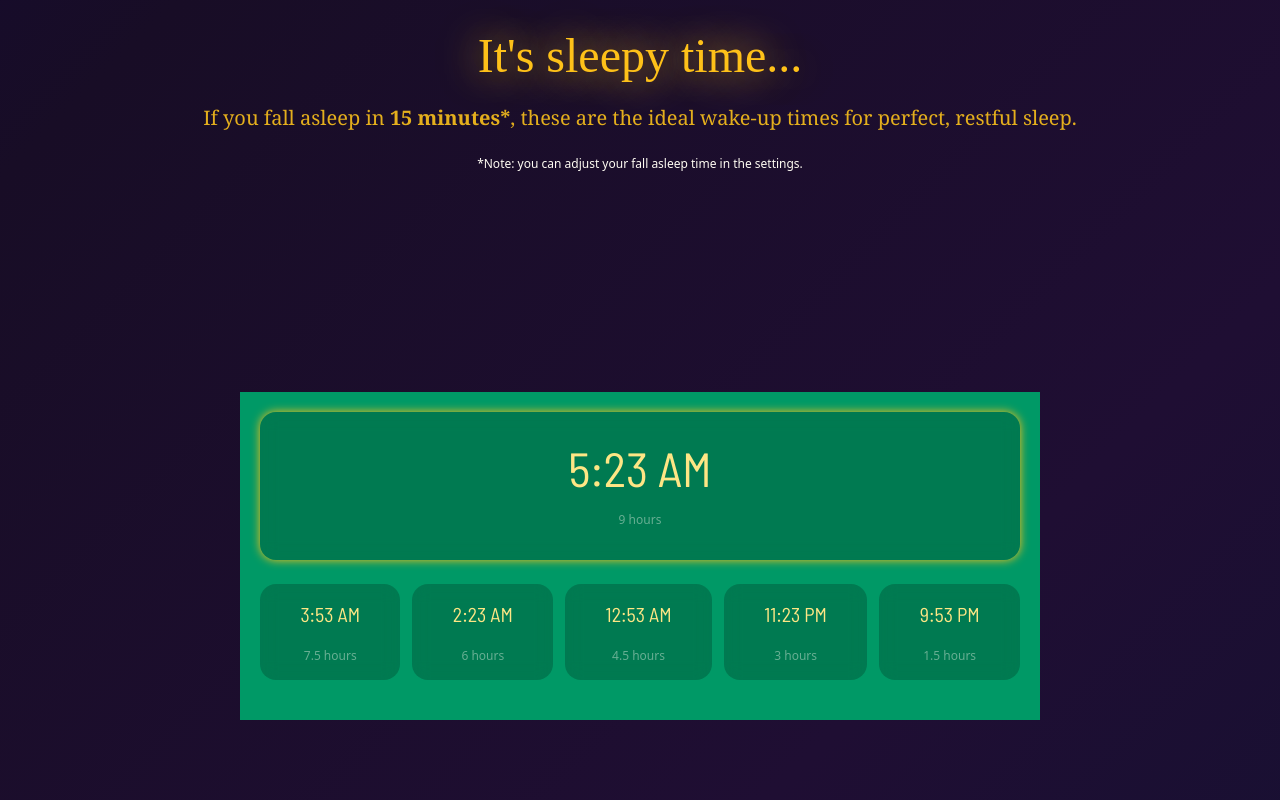
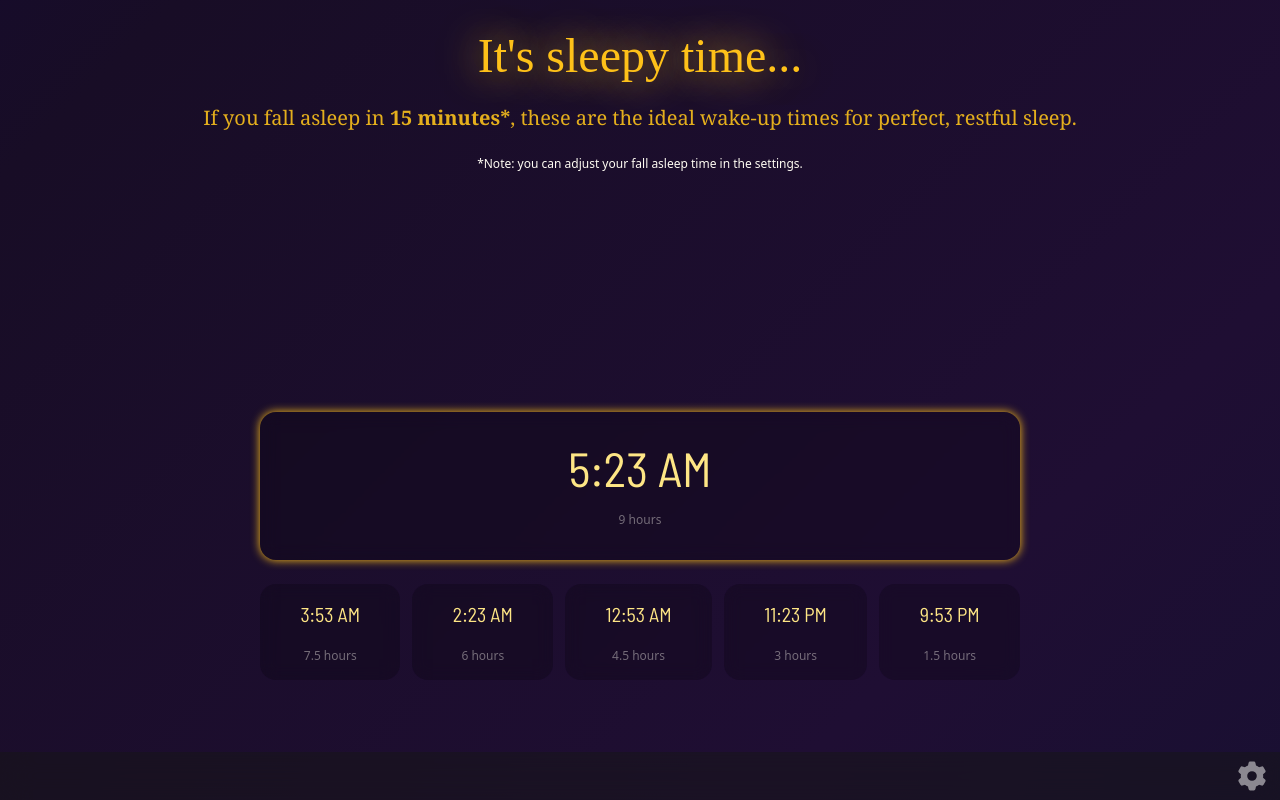
Before and after one commit to aronsantha/wakey, a React (Vite) app: page / in a window 1280 px wide. Built offline with nearby package versions, Linux system fonts and the light colour scheme; a web font is replaced by a local one.

Commit message:
put back settings

```diff
--- a/src/components/App.jsx
+++ b/src/components/App.jsx
@@ -54,6 +54,15 @@ function App() {
         />
       </div> */}
       <div className="h-screen flex flex-col items-center overflow-y-auto">
+        <div className="z-50 flex px-3 h-12 items-center backdrop-blur-lg bg-neutral-900/50 justify-end fixed bottom-0 w-full">
+          <Cog6ToothIcon
+            as={"button"}
+            tabIndex="0"
+            onClick={() => setIsModalOpen(true)}
+            className=" z-10   cursor-pointer rounded-full text-white opacity-50 transition-all duration-75 hover:opacity-100 h-8"
+            aria-label="Open settings modal"
+          />
+        </div>
         <main className="flex flex-col gap-6 px-4 py-8 text-center h-full">
           <h1 className="caprasimo text-5xl text-[#fec119] text-shadow-[0_0_40px_#fec119]">
             It's sleepy time...
@@ -64,7 +73,7 @@ function App() {
           </h2>
           <p className="text-xs">*Note: you can adjust your fall asleep time in the settings.</p>
         </main>
-        <div className="flex-wrap flex gap-3 w-full max-w-[800px] px-5 pt-5 mb-20 pb-10 bg-emerald-600">
+        <div className="flex-wrap flex gap-3 w-full max-w-[800px] px-5 pt-5 mb-20 pb-10 ">
           {sleepLengthArray.map((interval, index) => (
             <div
               key={index}
@@ -76,16 +85,6 @@ function App() {
           ))}
         </div>
       </div>
-
-      {/* <div className="flex px-3 h-12 items-center backdrop-blur-lg bg-neutral-900/50 justify-end fixed bottom-0 w-full">
-        <Cog6ToothIcon
-          as={"button"}
-          tabIndex="0"
-          onClick={() => setIsModalOpen(true)}
-          className=" z-10   cursor-pointer rounded-full text-white opacity-50 transition-all duration-75 hover:opacity-100 h-8"
-          aria-label="Open settings modal"
-        />
-      </div> */}
     </>
   );
 }
```
